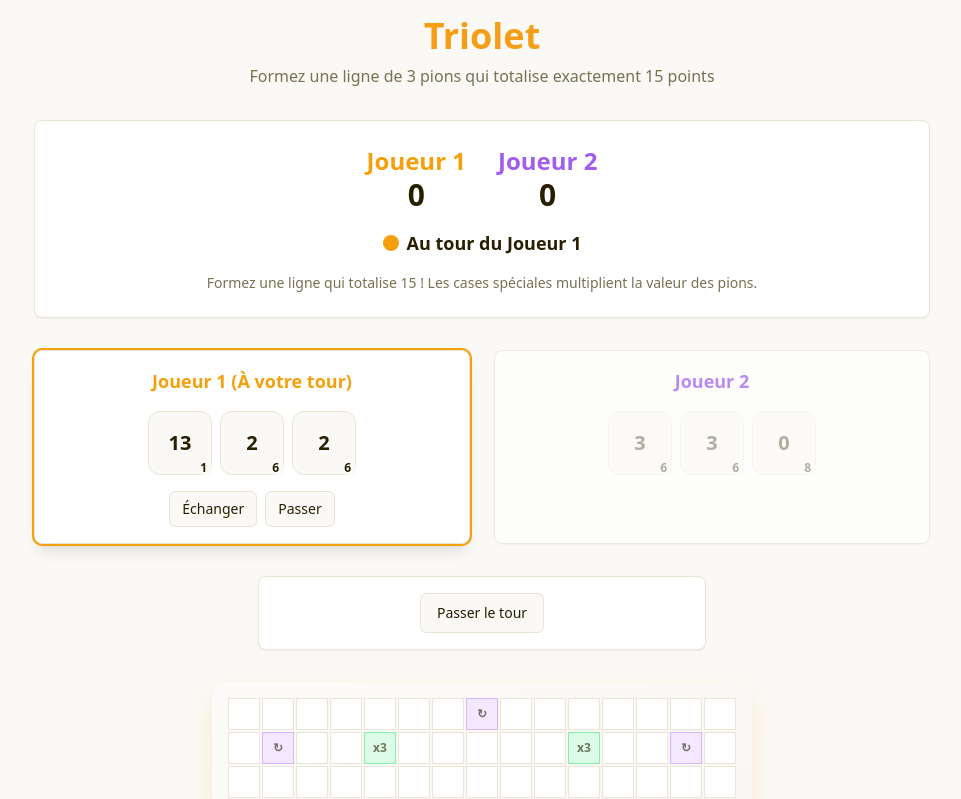
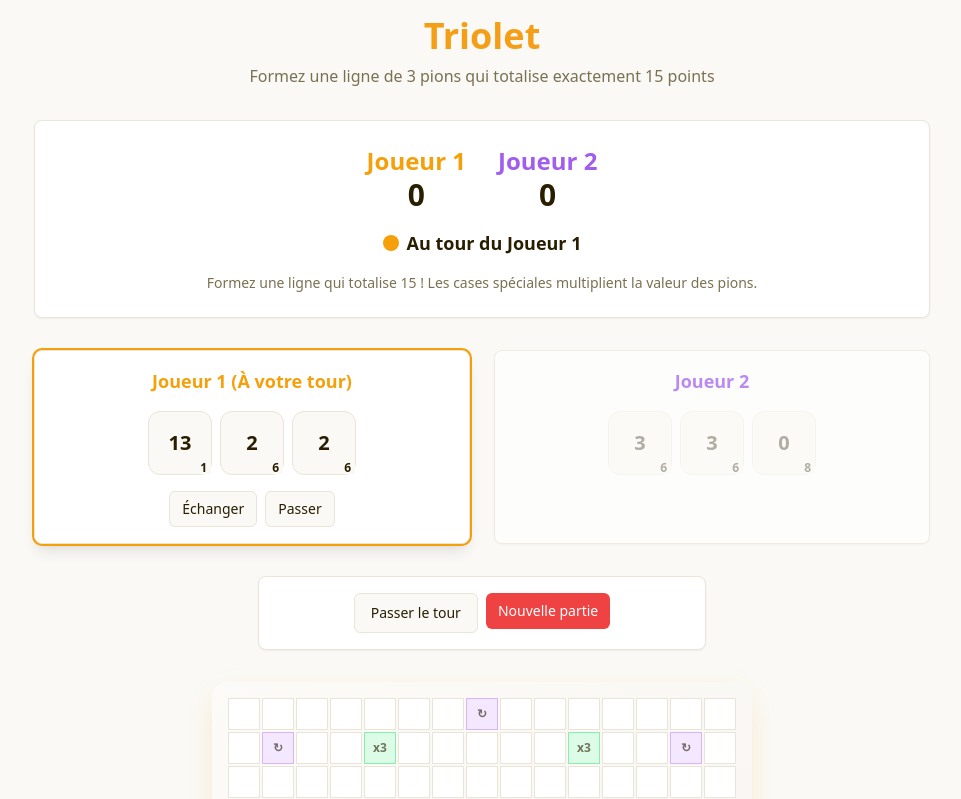
Before and after one commit to bob66690/triolet-score-champ, a React (Vite) app: page / in a window 1280 px wide. Shown: the top 799 px of the page, without its empty margins (158-1119 px from the left). Built offline with nearby package versions, Linux system fonts and the light colour scheme.

Commit message:
Add new game button
Create a button to start a new game, allowing players to stop the current game if desired.

```diff
--- a/src/components/TrioletGame.tsx
+++ b/src/components/TrioletGame.tsx
@@ -175,6 +175,9 @@ export const TrioletGame = () => {
                   <Button onClick={handlePass} variant="outline">
                     Passer le tour
                   </Button>
+                  <Button onClick={handleRestart} variant="destructive" size="sm">
+                    Nouvelle partie
+                  </Button>
                 </div>
               </div>
             </Card>
```
